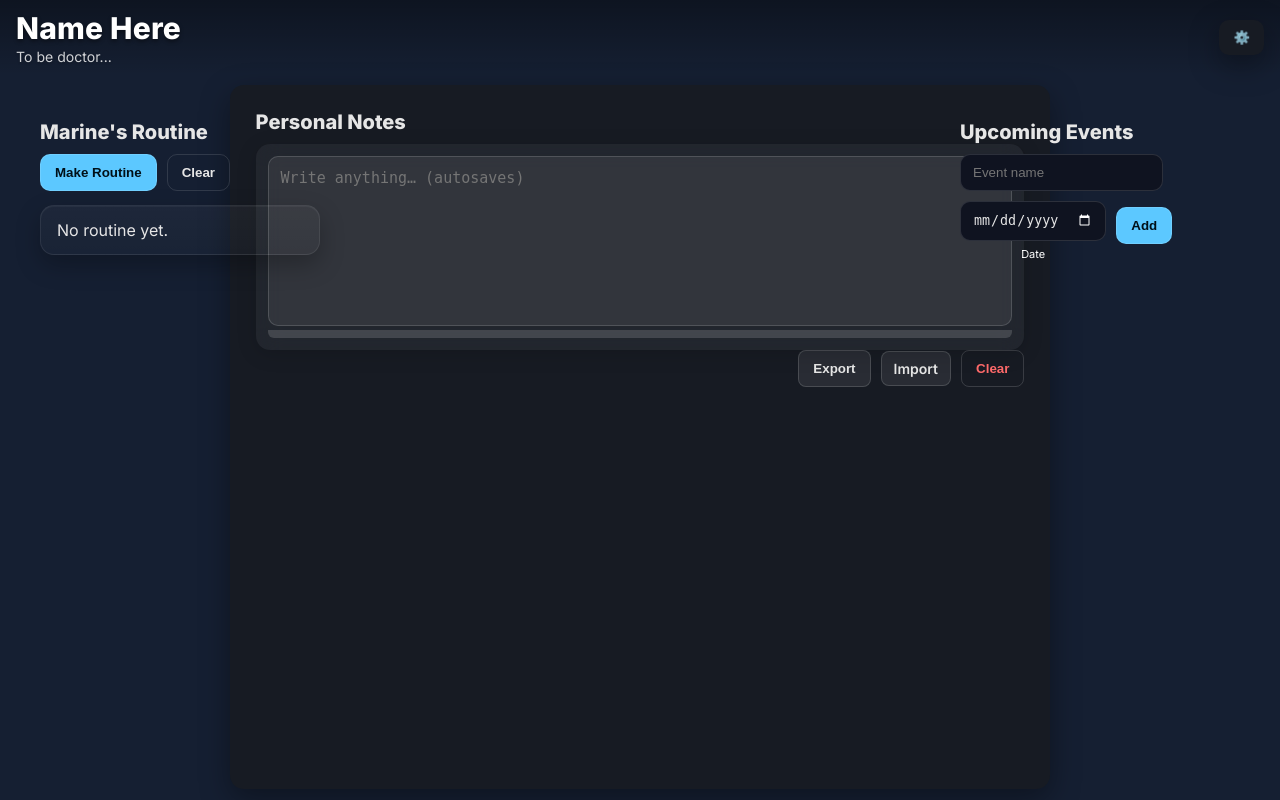
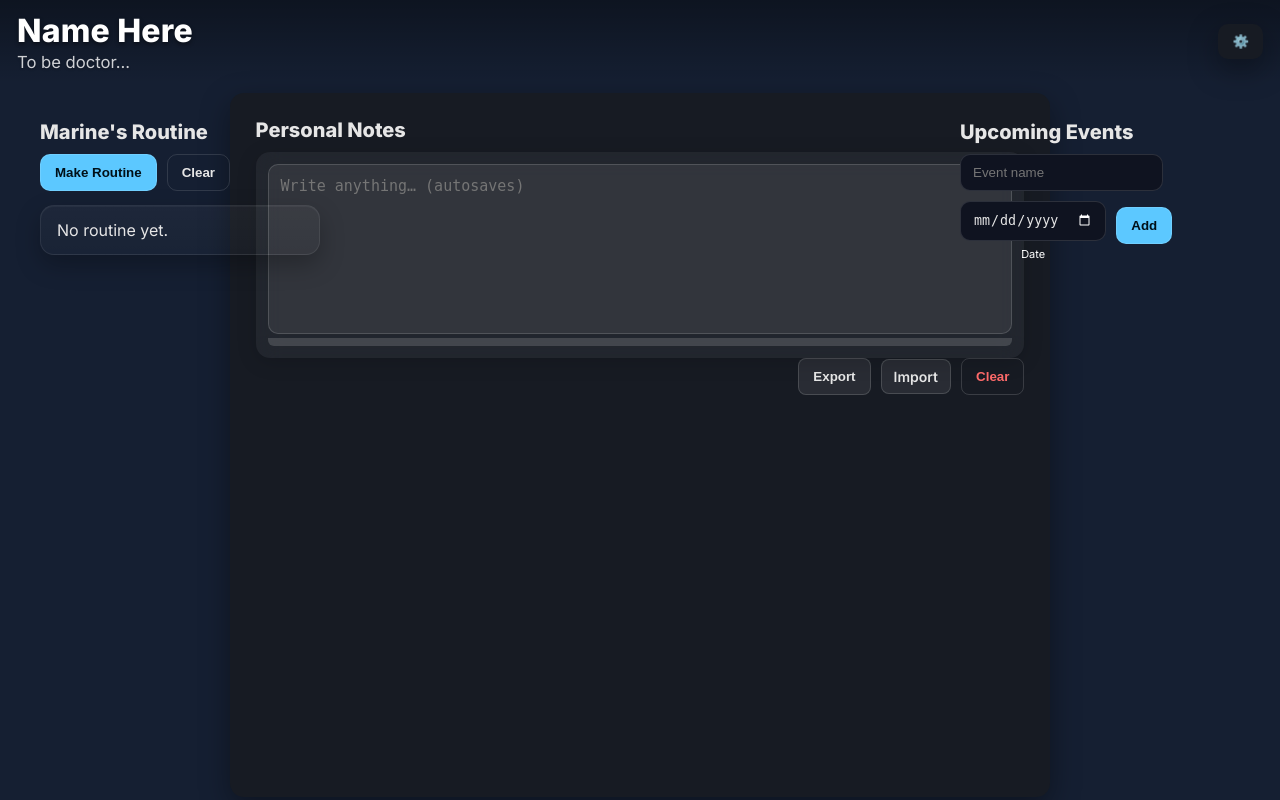
Before and after one commit to shafkat-raiyan/personal-planner, a Flask app: page / in a window 1280 px wide. Run offline with Flask 3, Linux system fonts and the light colour scheme; some libraries are stand-ins or nearby versions.

Commit message:
Again change in header

```diff
--- a/static/style.css
+++ b/static/style.css
@@ -36,13 +36,13 @@ html, body {
   display: flex;
   align-items: center;
   justify-content: space-between;
-  padding: 10px 16px; /* much smaller padding */
+  padding: 11px 17px; /* much smaller padding */
   background: linear-gradient(180deg, rgba(0,0,0,.35), rgba(0,0,0,0));
 }
 
 .title h1 {
   margin: 0;
-  font-size: clamp(20px, 4vw, 30px); /* smaller main title */
+  font-size: clamp(22px, 6vw, 32px); /* smaller main title */
   font-weight: 800;
   letter-spacing: .2px;
   color: white;
@@ -52,7 +52,7 @@ html, body {
 .title p {
   margin: .1rem 0 0 0;
   color: white;
-  font-size: clamp(11px, 1.1vw, 15px); /* smaller subtitle */
+  font-size: clamp(14px, 1.3vw, 17px); /* smaller subtitle */
   opacity: 0.8;
   text-shadow: 0 1px 3px rgba(0,0,0,0.35);
 }
```
